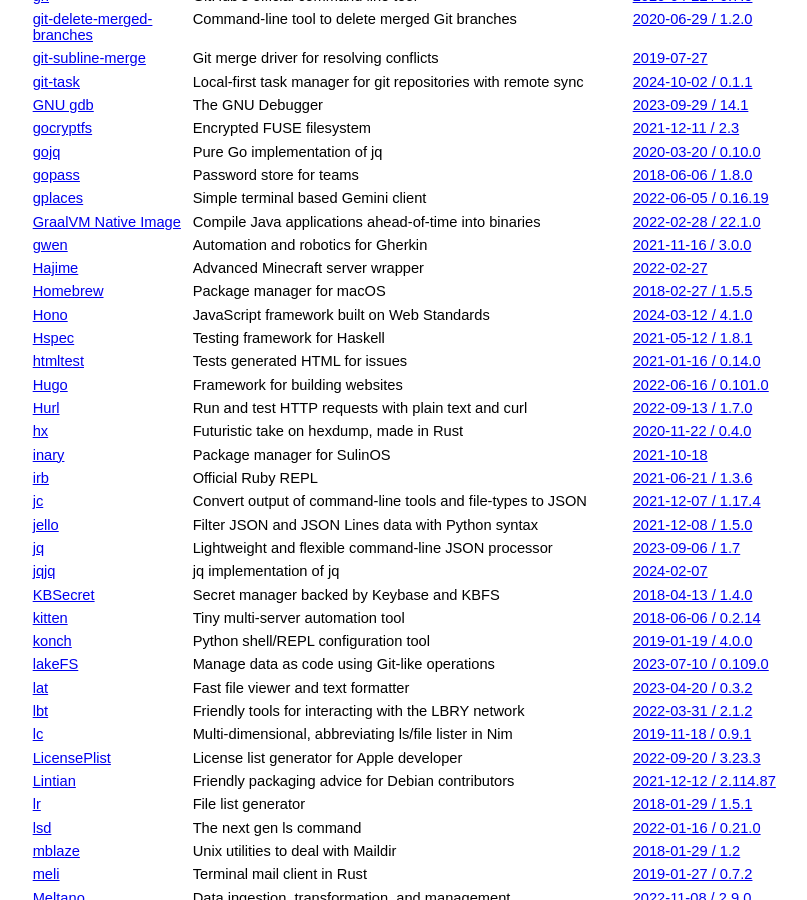
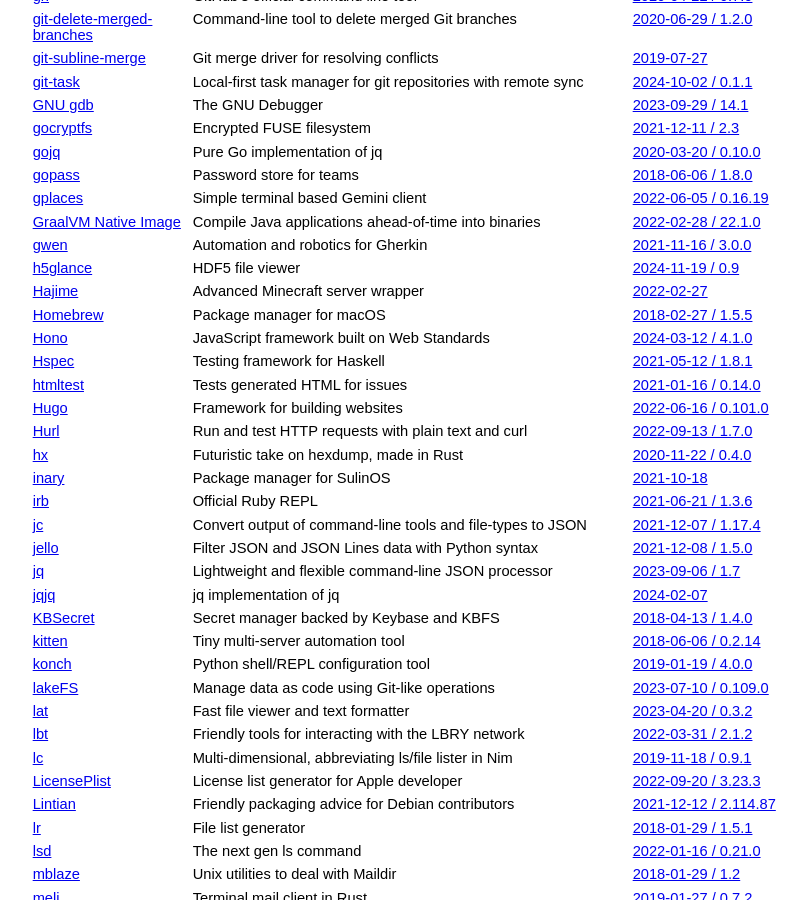
Before and after one commit to jcs/no_color, a Jekyll site: the page built from index.md, in a window 1280 px wide and 900 px high, scrolled down 3939 px. Shown: the whole window, without its empty margins (211-1018 px from the left). Built offline with Jekyll 4.4.1, drawn with Linux system fonts in a browser that asks for light colours; our own code applies the rules of GitHub Pages for plain Markdown files.

Commit message:
Add h5glance (#295)

```diff
--- a/index.md
+++ b/index.md
@@ -208,6 +208,7 @@ color by default via `NO_COLOR`.
 | [gplaces](https://github.com/dimkr/gplaces) | Simple terminal based Gemini client | [2022-06-05 / 0.16.19](https://github.com/dimkr/gplaces/commit/c907bdf719ad069da2f75daf01f371921f5fde0f) |
 | [GraalVM Native Image](https://www.graalvm.org/native-image/) | Compile Java applications ahead-of-time into binaries | [2022-02-28 / 22.1.0](https://github.com/oracle/graal/commit/20f912e13cd97c3c3b527522b194a61eac71a93b) |
 | [gwen](https://github.com/gwen-interpreter/gwen) | Automation and robotics for Gherkin | [2021-11-16 / 3.0.0](https://github.com/gwen-interpreter/gwen/releases/tag/v3.0.0) |
+| [h5glance](https://github.com/European-XFEL/h5glance) | HDF5 file viewer | [2024-11-19 / 0.9](https://github.com/European-XFEL/h5glance/blob/master/CHANGES.rst) |
 | [Hajime](https://github.com/Slackadays/Hajime) | Advanced Minecraft server wrapper | [2022-02-27](https://github.com/Slackadays/Hajime/commit/7ff89c1d29d901ab0dc47474ee85619fbfbbd226) |
 | [Homebrew](https://brew.sh/) | Package manager for macOS | [2018-02-27 / 1.5.5](https://github.com/Homebrew/brew/releases/tag/1.5.5) |
 | [Hono](https://github.com/honojs/hono) | JavaScript framework built on Web Standards | [2024-03-12 / 4.1.0](https://github.com/honojs/hono/releases/tag/v4.1.0) |
```
